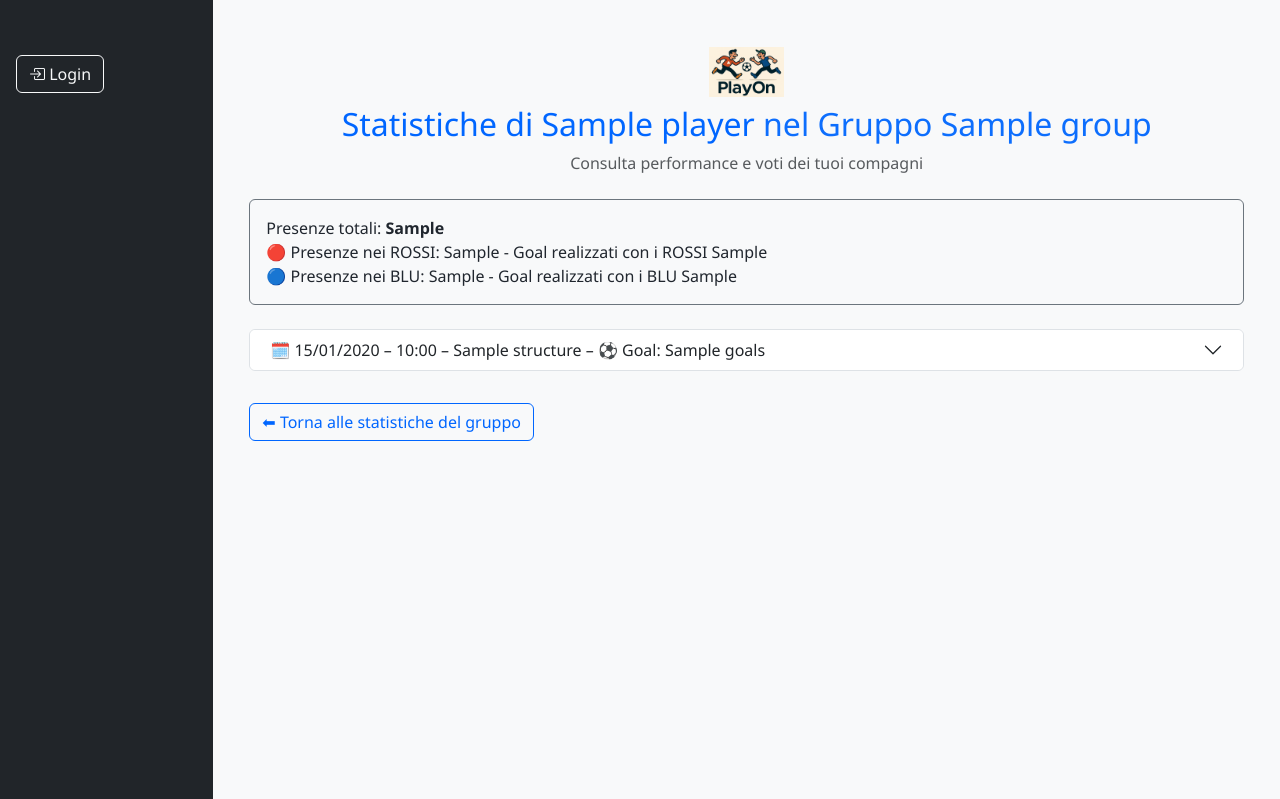
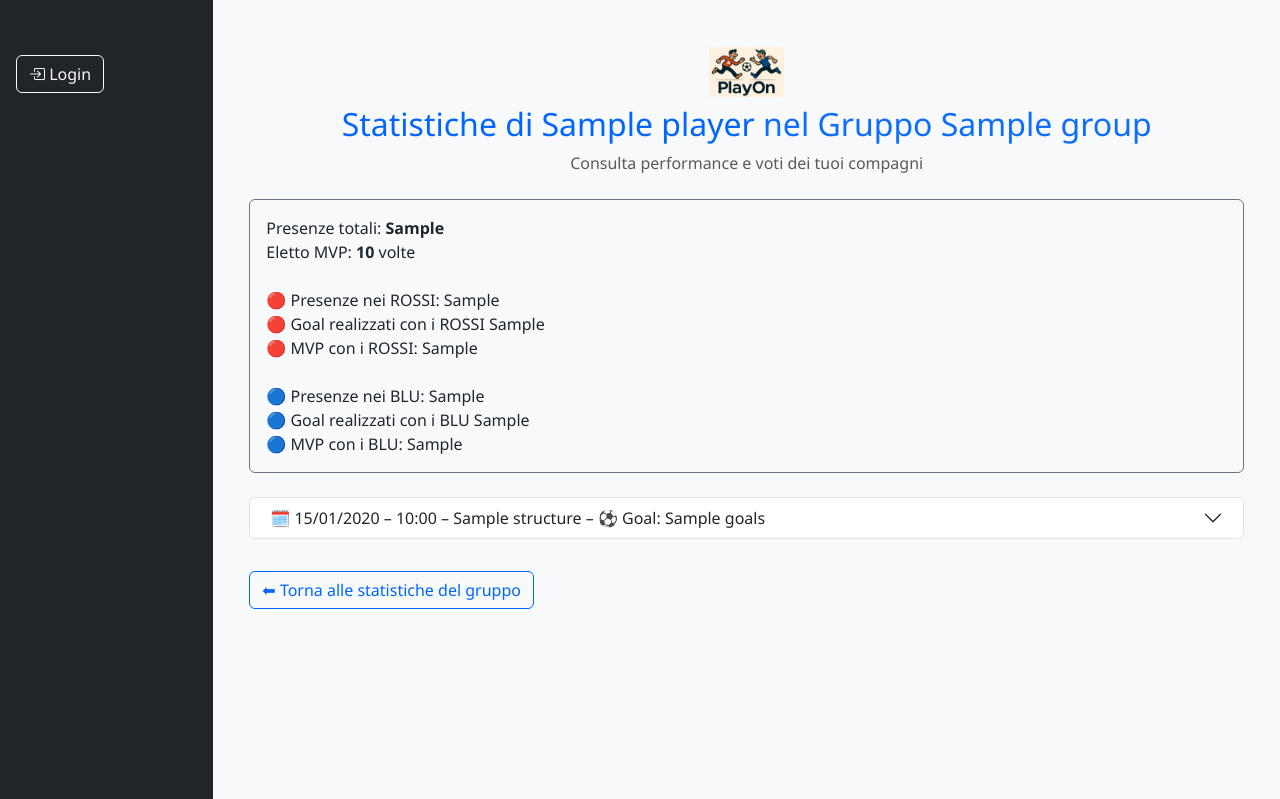
Before and after one commit to whirly69/playon, a Django app: template stats/templates/stats/player_stats_detail.html in a window 1280 px wide. Shown: the part 91-890 px from the top of the page. Run offline with Django 5.2, Linux system fonts and the light colour scheme; the template is opened without the code that fills it: most values are stand-ins (such as "Sample title", 1, 10 or a date in 2020); parts of the project's set-up code (start-up, migrations or seed data) failed here and were passed over.

Commit message:
Nelle statistiche personali abbiamo inserito le elezioni MVP

```diff
--- a/stats/templates/stats/player_stats_detail.html
+++ b/stats/templates/stats/player_stats_detail.html
@@ -10,8 +10,15 @@
       </div>
     <div class="alert bg-light border border-secondary">
         Presenze totali: <strong>{{ presenze_totali }}</strong><br>
-        🔴 Presenze nei ROSSI: {{ team1_presenze }}  - Goal realizzati con i ROSSI {{ team1_goals }} <br>
-        🔵 Presenze nei BLU: {{ team2_presenze }} - Goal realizzati con i BLU {{ team2_goals }}
+        Eletto MVP: <strong>{{ mvp_total }}</strong> volt{% if mvp_total != 1 %}e{% else %}a{% endif %}<br><br>
+
+        🔴 Presenze nei ROSSI: {{ team1_presenze }} <br>
+        🔴 Goal realizzati con i ROSSI {{ team1_goals }}<br>
+        🔴 MVP con i ROSSI: {{ mvp_team1 }}<br><br>
+
+        🔵 Presenze nei BLU: {{ team2_presenze }}<br>
+        🔵 Goal realizzati con i BLU {{ team2_goals }}<br>
+        🔵 MVP con i BLU: {{ mvp_team2 }}
       </div>
     <div class="accordion mt-4" id="matchAccordion">
         {% for entry in match_data %}
@@ -27,6 +34,11 @@
                   {% elif entry.team == "team2" %}
                     <span class="badge bg-primary ms-2">BLU</span>
                   {% endif %}
+                  {% if entry.is_mvp %}
+                    <span class="badge bg-warning text-dark ms-2">⭐ MVP</span>
+                  {% endif %}
+
+
                 </button>
             </div>
 
```
Also changed, not shown: stats/views.py (+14 -1 lines).
